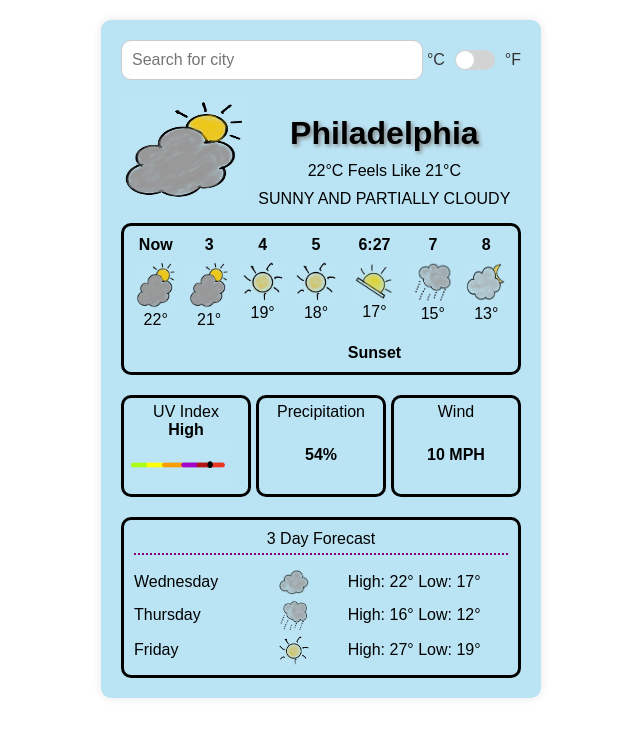
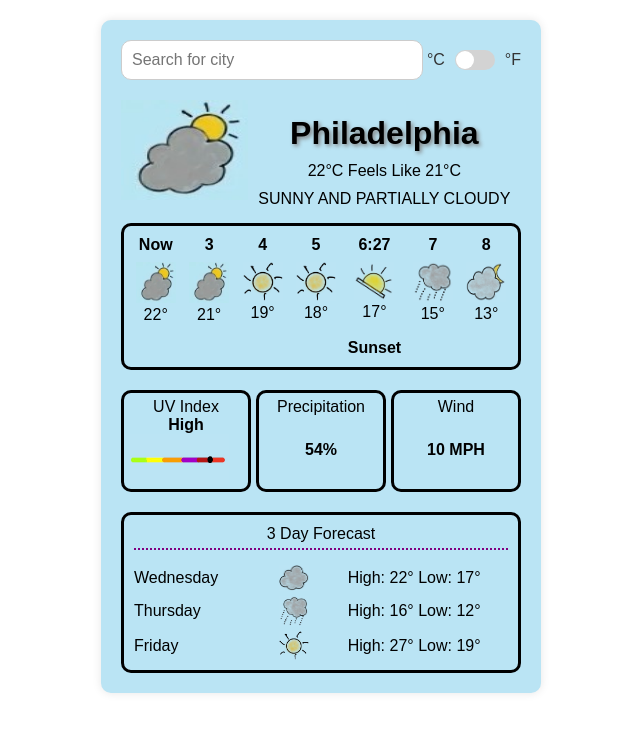
Before and after one commit to uchii-mu/WeatherApp, a plain HTML site: page index.html in a window 1280 px wide. Shown: the whole page, without its empty margins (319-959 px from the left). Drawn offline with Linux system fonts and the light colour scheme; a web font is replaced by a local one.

Commit message:
updated images

```diff
--- a/index.html
+++ b/index.html
@@ -20,7 +20,7 @@
             </div>
         </div>
         <div class="container">
-            <img id="partiallyCloudy" src="static/partiallyCloudy.jpg">
+            <img id="partiallyCloudy" src="static/partiallyCloudy.png">
             <div class="current-weather">
                 <h1 id="location">Philadelphia</h1>
                 <p id="weather-temp">22°C Feels Like 21°C</p>
@@ -31,12 +31,12 @@
         <div class="hourly-forecast">
             <div class="time-slot">
                 <div style="font-weight: bold;">Now</div>
-                <img src="static/partiallyCloudy.jpg" class="weather-icon">
+                <img src="static/partiallyCloudy.png" class="weather-icon">
                 <div class="temp" data-temp="22">22°</div>
             </div>
             <div class="time-slot">
                 <div style="font-weight: bold;">3</div>
-                <img src="static/partiallyCloudy.jpg" class="weather-icon">
+                <img src="static/partiallyCloudy.png" class="weather-icon">
                 <div class="temp" data-temp="21">21°</div>
             </div>
             <div class="time-slot">
```
Also changed, not shown: static/partiallyCloudy.jpg (deleted), static/partiallyCloudy.png (added), 1 other file.
